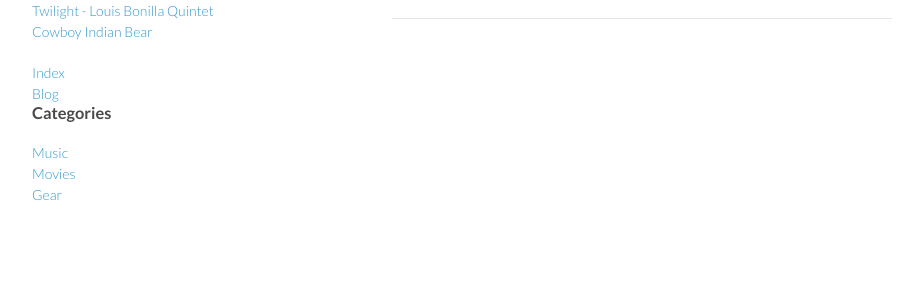
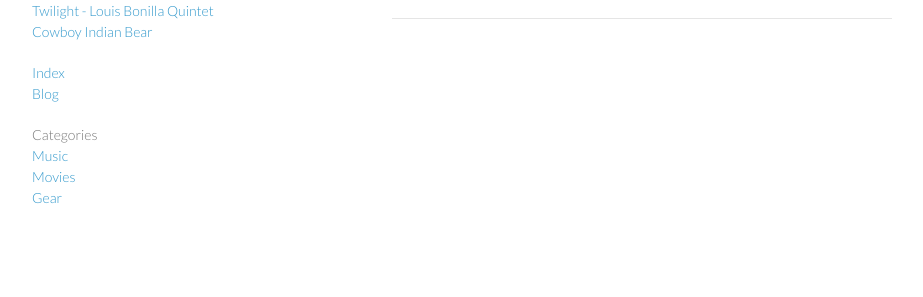
Before and after one commit to palexand/palexand.github.io, a Jekyll site: the page built from movies.md, in a window 1280 px wide. Shown: the part 339-636 px from the top of the page, without its empty margins (178-1101 px from the left). Built offline with Jekyll 4.4.1, drawn with Linux system fonts in a browser that asks for light colours.

Commit message:
experimenting with category blogs

```diff
--- a/_layouts/frontblog.html
+++ b/_layouts/frontblog.html
@@ -28,8 +28,8 @@
 
 	<a href="{{ site.baseurl }}/index.html">Index</a><br>
 	<a href="{{ site.baseurl }}/blog.html">Blog</a><br>
-
-	<h3>Categories</h3>
+	<p></p>
+	Categories<br>
 	<a href="{{ site.baseurl }}/music.html">Music</a><br>
 	<a href="{{ site.baseurl }}/movies.html">Movies</a><br>
 	<a href="{{ site.baseurl }}/gear.html">Gear</a><br>
```
